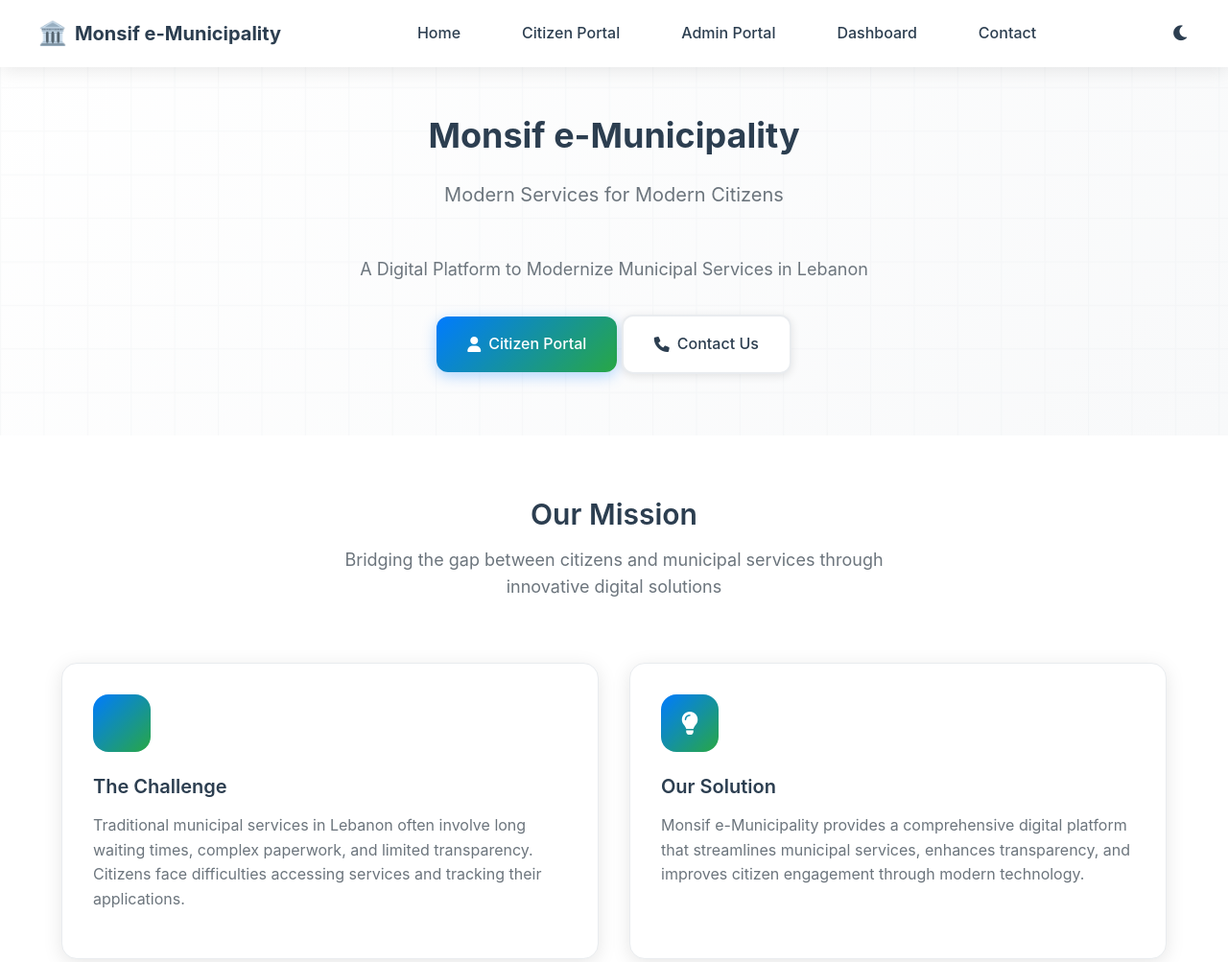
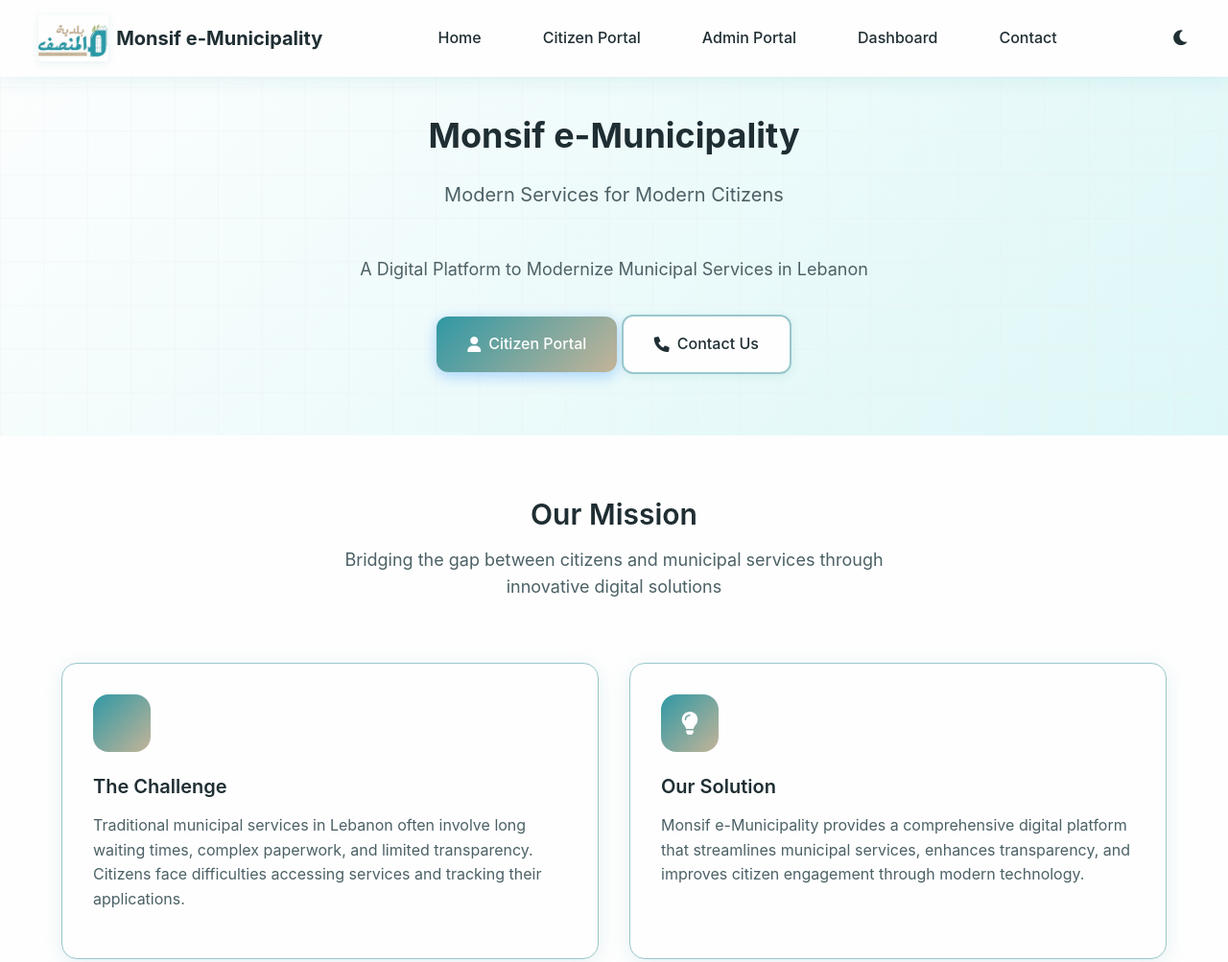
Before and after one commit to charbelkhabbaz/monsif_municipality, a plain HTML site: page index.html in a window 1280 px wide. Shown: the top 1003 px of the page at 96% size. Drawn offline with Linux system fonts and the light colour scheme.

Commit message:
Add files via upload

```diff
--- a/css/style.css
+++ b/css/style.css
@@ -9,15 +9,15 @@
 
 :root {
     /* Color Palette */
-    --primary-white: #ffffff;
-    --secondary-grey: #f8f9fa;
-    --accent-grey: #e9ecef;
-    --text-dark: #2c3e50;
-    --text-light: #6c757d;
-    --accent-green: #28a745;
-    --accent-blue: #007bff;
-    --shadow-light: rgba(0, 0, 0, 0.1);
-    --shadow-medium: rgba(0, 0, 0, 0.15);
+    --primary-white: #fefefe;
+    --secondary-grey: #ddf7f7;
+    --accent-grey: #99c7cc;
+    --text-dark: #1f2e33;
+    --text-light: #4c6166;
+    --accent-green: #c3b498;
+    --accent-blue: #2f98a5;
+    --shadow-light: rgba(47, 152, 165, 0.12);
+    --shadow-medium: rgba(31, 46, 51, 0.18);
 
     /* Typography */
     --font-primary: 'Poppins', 'Inter', 'Open Sans', sans-serif;
@@ -149,9 +149,19 @@ a:hover {
     gap: var(--spacing-sm);
 }
 
-.logo::before {
-    content: "🏛️";
-    font-size: var(--font-size-2xl);
+.logo a {
+    display: inline-flex;
+    align-items: center;
+    gap: var(--spacing-sm);
+    color: inherit;
+    text-decoration: none;
+}
+
+.logo-image {
+    height: 48px;
+    width: auto;
+    border-radius: var(--radius-sm);
+    box-shadow: 0 2px 8px var(--shadow-light);
 }
 
 .nav-menu {
@@ -519,6 +529,10 @@ a:hover {
         padding: 0 var(--spacing-md);
     }
 
+    .logo-image {
+        height: 40px;
+    }
+
     .nav-menu {
         position: fixed;
         top: 70px;
@@ -579,6 +593,10 @@ a:hover {
         grid-template-columns: 1fr;
     }
 
+    .logo-image {
+        height: 32px;
+    }
+
     .hero-title {
         font-size: var(--font-size-2xl);
     }
@@ -591,11 +609,11 @@ a:hover {
 
 /* ===== DARK MODE TOGGLE ===== */
 .dark-mode {
-    --primary-white: #1a1a1a;
-    --secondary-grey: #2d2d2d;
-    --accent-grey: #404040;
-    --text-dark: #ffffff;
-    --text-light: #b0b0b0;
+    --primary-white: #0f1a1c;
+    --secondary-grey: #152426;
+    --accent-grey: #1f3c42;
+    --text-dark: #fefefe;
+    --text-light: #99c7cc;
 }
 
 .theme-toggle {
--- a/index.html
+++ b/index.html
@@ -30,7 +30,10 @@
     <header class="header">
         <nav class="navbar container">
             <div class="logo">
-                Monsif e-Municipality
+                <a href="index.html" aria-label="Monsif Municipality home">
+                    <img src="images/Capture.PNG" alt="Monsif Municipality Logo" class="logo-image">
+                    <span>Monsif e-Municipality</span>
+                </a>
             </div>
 
             <ul class="nav-menu">
--- a/js/main.js
+++ b/js/main.js
@@ -551,6 +551,14 @@ function showModal(title, content) {
 }
 
 function closeModal() {
+    // Close any active modal(s)
+    const activeModals = document.querySelectorAll('.modal.active');
+    if (activeModals.length > 0) {
+        activeModals.forEach(m => m.classList.remove('active'));
+        document.body.style.overflow = 'auto';
+        return;
+    }
+    // Fallback to legacy single modal by id
     const modal = document.getElementById('modal');
     if (modal) {
         modal.classList.remove('active');
@@ -641,21 +649,12 @@ function toggleTheme() {
 // ===== ADMIN DASHBOARD FUNCTIONS =====
 function loadAdminDashboard() {
     if (!currentUser) {
-        const storedUser = localStorage.getItem('currentUser');
-        if (storedUser) {
-            currentUser = JSON.parse(storedUser);
-        }
+        currentUser = JSON.parse(localStorage.getItem('currentUser'));
     }
 
     if (!currentUser) {
-        if (typeof showLoginSection === 'function') {
-            showLoginSection();
-        }
+        window.location.href = 'admin.html';
         return;
-    }
-
-    if (typeof showAdminDashboard === 'function') {
-        showAdminDashboard();
     }
 
     loadRequestsTable();
@@ -968,9 +967,7 @@ function initializePage() {
 
     switch (currentPage) {
         case 'admin.html':
-            if (localStorage.getItem('currentUser')) {
-                loadAdminDashboard();
-            }
+            // Admin page manages its own flow (login → dashboard) via inline script
             break;
         case 'dashboard.html':
             initializeDashboardCharts();
```
Also changed, not shown: admin.html (+4 -1 lines), citizen.html (+4 -1 lines), contact.html (+4 -1 lines), dashboard.html (+4 -1 lines), images/Capture.PNG (added).
